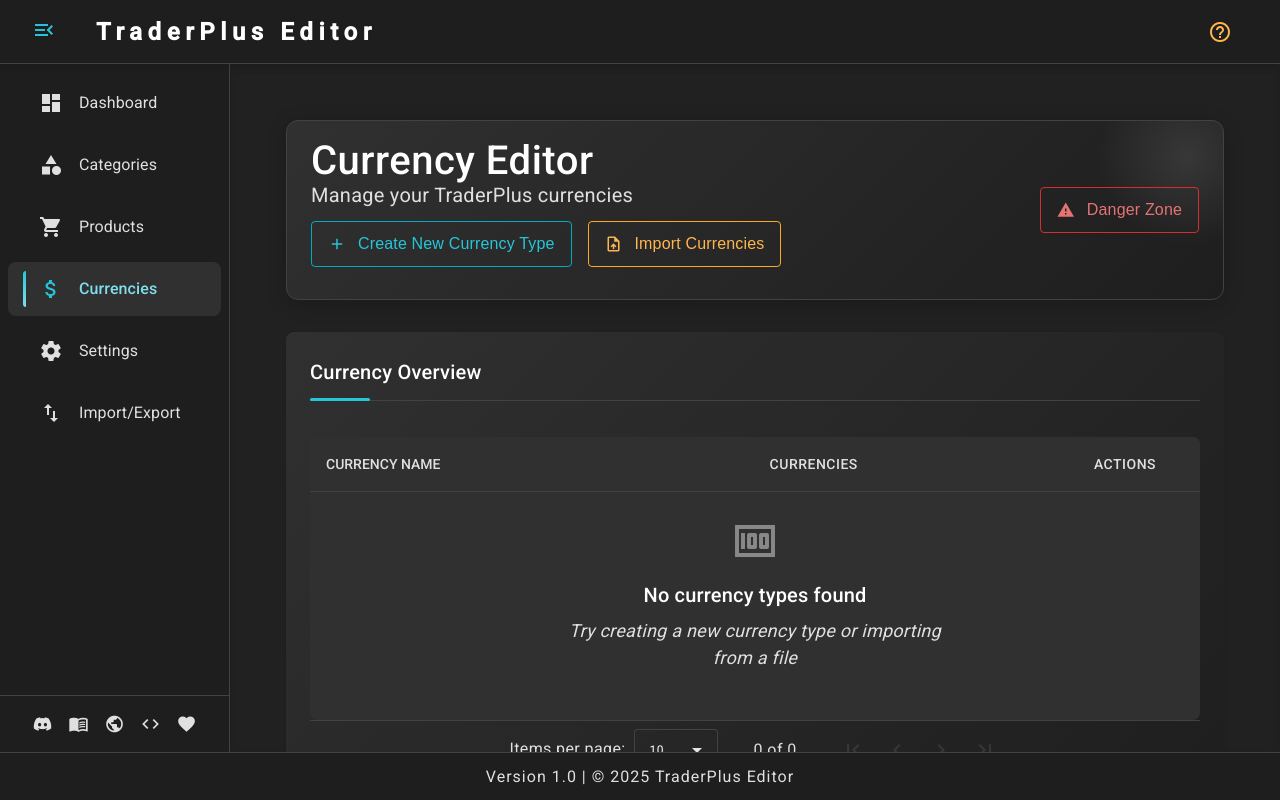
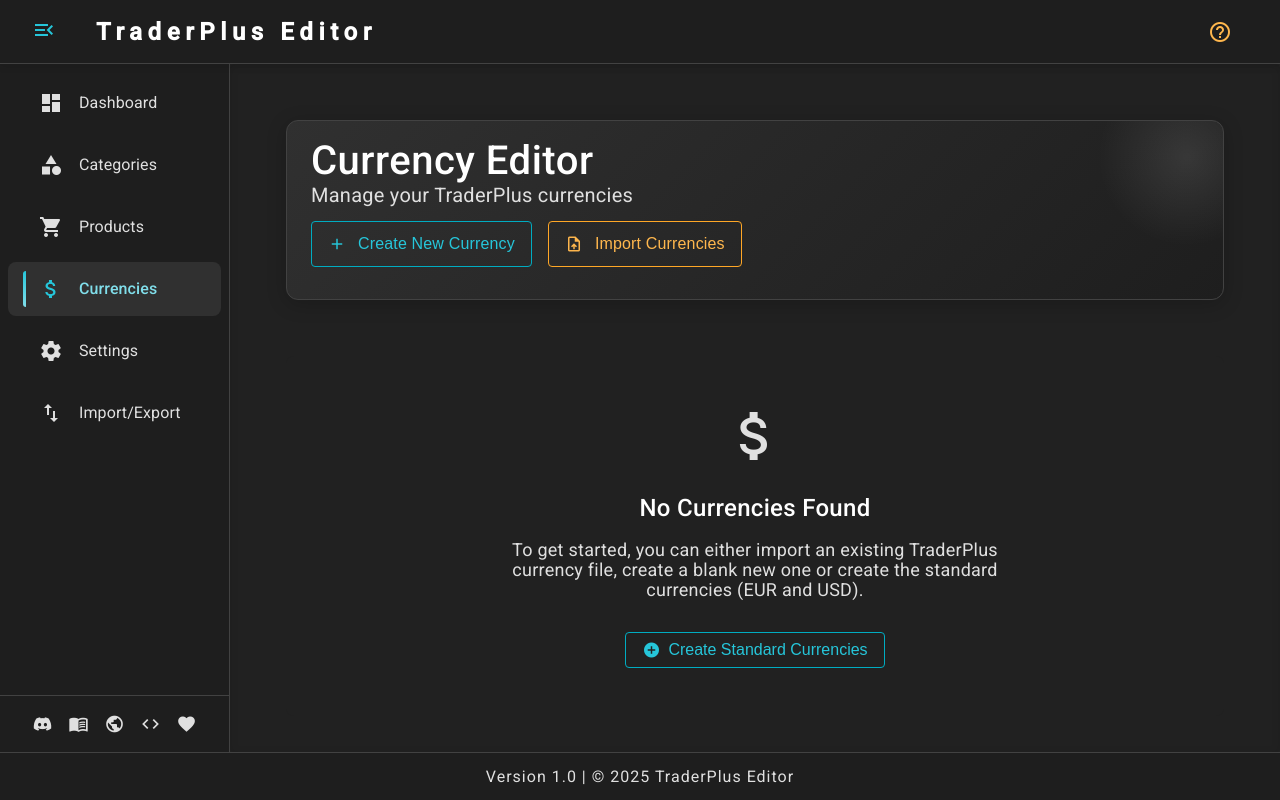
Before and after one commit to TheDmitri/traderpluseditor, an Angular app: page /currencies in a window 1280 px wide. Built offline with nearby package versions, Linux system fonts and the light colour scheme.

Commit message:
feat(currency-editor): add empty state UI for no currency types and update button states

```diff
--- a/src/app/features/currency-editor/components/currency-editor.component.html
+++ b/src/app/features/currency-editor/components/currency-editor.component.html
@@ -11,10 +11,12 @@
           <button
             class="custom-stroked-button color-primary with-icon"
             (click)="addCurrencyType()"
+            [disabled]="currentlyEditing !== null"
             matTooltip="Create a new currency type"
+            *ngIf="hasCurrencyTypes !== null"
           >
             <mat-icon>add</mat-icon>
-            Create New Currency Type
+            Create New Currency
           </button>
 
           <!-- Secondary action: Import from file -->
@@ -22,6 +24,7 @@
             class="custom-stroked-button color-secondary with-icon"
             routerLink="/file-management"
             matTooltip="Import currency settings from file"
+            [disabled]="currentlyEditing !== null"
           >
             <mat-icon>upload_file</mat-icon>
             Import Currencies
@@ -34,7 +37,9 @@
         <button
           class="custom-stroked-button color-warn with-icon"
           [matMenuTriggerFor]="dangerMenu"
+          *ngIf="hasCurrencyTypes"
           matTooltip="Dangerous operations"
+          [disabled]="currentlyEditing !== null"
         >
           <mat-icon>warning</mat-icon>
           Danger Zone
@@ -44,6 +49,7 @@
           <button
             mat-menu-item
             (click)="removeAllCurrencyTypes()"
+            [disabled]="currentlyEditing !== null"
             matTooltip="Remove all currency types permanently"
             matTooltipPosition="left"
           >
@@ -55,8 +61,26 @@
     </div>
   </div>
 
-  <!-- Main content card containing the currency data table -->
-  <div class="data-card">
+  <!-- No Currencies State - Informative message and call to action -->
+  <div class="empty-state-container" *ngIf="!hasCurrencyTypes && currentlyEditing === null">
+    <mat-icon class="empty-state-icon">attach_money</mat-icon>
+    <h2 class="empty-state-title">No Currencies Found</h2>
+    <p class="empty-state-message">
+      To get started, you can either import an existing TraderPlus currency file, create a blank new one or create the standard currencies (EUR and USD).
+    </p>
+    <div class="empty-state-actions">
+      <button
+        class="custom-stroked-button color-primary with-icon"
+        (click)="createStandardCurrencies()"
+      >
+        <mat-icon>add_circle</mat-icon>
+        Create Standard Currencies
+      </button>
+    </div>
+  </div>
+
+  <!-- Main content card containing the currency data table - Shown when currencies exist OR when editing -->
+  <div class="data-card" *ngIf="hasCurrencyTypes || currentlyEditing !== null">
     <h2 class="section-title">Currency Overview</h2>
     <mat-card-content>
       <!-- Search filter - Only shown when data exists -->
@@ -64,13 +88,13 @@
         <mat-form-field
           class="filter-field"
           appearance="outline"
-          *ngIf="hasCurrencyTypes"
         >
           <mat-label>Filter Currency Types</mat-label>
           <input
             matInput
             (keyup)="applyFilter($event)"
             placeholder="Search currency types..."
+            [disabled]="currentlyEditing !== null"
             #input
             matTooltip="Filter currency types by name"
             matTooltipPosition="below"
@@ -97,7 +121,7 @@
               <!-- Edit mode - Shows an input field with save/cancel buttons -->
               <div *ngIf="isEditing(currencyType) || isNewCurrencyType(currencyType)" class="edit-mode">
                 <mat-form-field appearance="outline" class="inline-editor">
-                  <input matInput [(ngModel)]="editableName" placeholder="Enter currency name">
+                  <input matInput [(ngModel)]="editableName" placeholder="Enter new currency_className">
                 </mat-form-field>
                 <div class="edit-actions">
                   <button mat-icon-button color="primary" (click)="saveCurrencyEdit(currencyType)"
@@ -137,6 +161,7 @@
                   (click)="openCurrencyModal(currencyType)"
                   aria-label="Manage currencies"
                   matTooltip="Manage currencies"
+                  [disabled]="currentlyEditing !== null"
                   *ngIf="!isEditing(currencyType) && !isNewCurrencyType(currencyType)"
                 >
                   <mat-icon>monetization_on</mat-icon>
@@ -149,6 +174,7 @@
                   (click)="editCurrencyName(currencyType)"
                   aria-label="Edit currency name"
                   matTooltip="Edit currency name"
+                  [disabled]="currentlyEditing !== null"
                   *ngIf="!isEditing(currencyType) && !isNewCurrencyType(currencyType)"
                 >
                   <mat-icon>edit</mat-icon>
@@ -161,6 +187,7 @@
                   (click)="removeCurrencyType(currencyType)"
                   aria-label="Delete currency type"
                   matTooltip="Delete this currency type"
+                  [disabled]="currentlyEditing !== null"
                   *ngIf="!isEditing(currencyType) && !isNewCurrencyType(currencyType)"
                 >
                   <mat-icon>delete_forever</mat-icon>
--- a/src/app/features/currency-editor/components/currency-editor.component.scss
+++ b/src/app/features/currency-editor/components/currency-editor.component.scss
@@ -87,6 +87,54 @@
       display: flex;
       justify-content: flex-end;
       margin-top: 16px;
+    }
+  }
+
+  /* Empty State Container Styling
+  ========================================================================== */
+  .empty-state-container {
+    display: flex;
+    flex-direction: column;
+    align-items: center;
+    justify-content: center;
+    text-align: center;
+    padding: 48px 24px;
+    margin: 24px 0;
+    border-radius: 8px;
+    background-color: var(--brush-card-background);
+    border: 1px dashed var(--brush-border);
+
+    .empty-state-icon {
+      font-size: 64px;
+      height: 64px;
+      width: 64px;
+      color: var(--brush-text-secondary);
+      margin-bottom: 24px;
+    }
+
+    .empty-state-title {
+      font-size: var(--font-size-xl);
+      font-weight: 500;
+      margin: 0 0 16px 0;
+      color: var(--brush-text-primary);
+    }
+
+    .empty-state-message {
+      font-size: var(--font-size-base);
+      margin: 0 0 32px 0;
+      max-width: 540px;
+      color: var(--brush-text-secondary);
+    }
+
+    .empty-state-actions {
+      display: flex;
+      gap: 16px;
+
+      @media (max-width: 768px) {
+        flex-direction: column;
+        width: 100%;
+        max-width: 320px;
+      }
     }
   }
 
--- a/src/app/features/currency-editor/components/currency-editor.component.ts
+++ b/src/app/features/currency-editor/components/currency-editor.component.ts
@@ -1,10 +1,10 @@
 import { Component, OnInit, OnDestroy, ViewChild, AfterViewInit } from '@angular/core';
 import { CommonModule } from '@angular/common';
-import { ReactiveFormsModule, FormsModule } from '@angular/forms'; // Add FormsModule import
+import { ReactiveFormsModule, FormsModule } from '@angular/forms';
 import { RouterModule } from '@angular/router';
 import { StorageService } from '../../../core/services/storage.service';
 import { NotificationService } from '../../../shared/services/notification.service';
-import { CurrencyType, Currency, CurrencySettings } from '../../../core/models';
+import { CurrencyType, CurrencySettings } from '../../../core/models';
 import { Subject } from 'rxjs';
 import { MatDialog } from '@angular/material/dialog';
 import { ConfirmDialogComponent } from '../../../shared/components/confirm-dialog/confirm-dialog.component';
@@ -39,7 +39,7 @@ import { MatTooltipModule } from '@angular/material/tooltip';
   imports: [
     CommonModule,
     ReactiveFormsModule,
-    FormsModule, // Add FormsModule to the imports
+    FormsModule,
     MatTableModule,
     MatPaginatorModule,
     MatSortModule,
@@ -253,6 +253,11 @@ export class CurrencyEditorComponent implements OnInit, OnDestroy, AfterViewInit
    * @param currencyType - The currency type whose currencies will be edited
    */
   openCurrencyModal(currencyType: CurrencyType): void {
+    // Don't allow opening modal if already editing
+    if (this.currentlyEditing !== null) {
+      return;
+    }
+
     const dialogRef = this.dialog.open(CurrencyModalComponent, {
       width: '700px',
       data: { currencyType: structuredClone(currencyType) },
@@ -273,6 +278,8 @@ export class CurrencyEditorComponent implements OnInit, OnDestroy, AfterViewInit
         // Save the updated currency settings
         this.storageService.saveCurrencySettings(this.currencySettings);
         this.loadCurrencySettings();
+        // Update hasCurrencyTypes flag
+        this.hasCurrencyTypes = this.currencySettings.currencyTypes.length > 0;
         this.notificationService.success('Currencies updated successfully');
       }
     });
@@ -284,9 +291,14 @@ export class CurrencyEditorComponent implements OnInit, OnDestroy, AfterViewInit
    * Sets default values that can be modified by the user.
    */
   addCurrencyType(): void {
+    // Don't add if already editing
+    if (this.currentlyEditing !== null) {
+      return;
+    }
+
     // Create a properly typed CurrencyType object with the required properties
     const newCurrencyType: CurrencyType = {
-      currencyName: 'New Currency Type',
+      currencyName: '',
       currencies: []
     };
 
@@ -298,6 +310,10 @@ export class CurrencyEditorComponent implements OnInit, OnDestroy, AfterViewInit
     this.currentlyEditing = newCurrencyType;
     this.editableName = newCurrencyType.currencyName;
     this.isNewMode = true;
+
+    // Always set hasCurrencyTypes to true when adding a new currency
+    // This ensures we see the table with the edit form rather than the empty state
+    this.hasCurrencyTypes = true;
   }
 
   /**
@@ -307,6 +323,11 @@ export class CurrencyEditorComponent implements OnInit, OnDestroy, AfterViewInit
    * @param currencyType - The currency type to be edited
    */
   editCurrencyType(currencyType: CurrencyType): void {
+    // Don't start editing if already editing something else
+    if (this.currentlyEditing !== null) {
+      return;
+    }
+
     this.currentlyEditing = currencyType;
     this.editableName = currencyType.currencyName;
     this.isNewMode = false;
@@ -328,6 +349,8 @@ export class CurrencyEditorComponent implements OnInit, OnDestroy, AfterViewInit
         if (this.currencySettings) {
           this.currencySettings.currencyTypes = this.dataSource.data;
           this.storageService.saveCurrencySettings(this.currencySettings);
+          // Update hasCurrencyTypes flag when adding new currency
+          this.hasCurrencyTypes = true;
         }
         this.notificationService.success('New currency type created successfully');
         this.isNewMode = false;
@@ -335,6 +358,8 @@ export class CurrencyEditorComponent implements OnInit, OnDestroy, AfterViewInit
         // For existing currency types, update them in settings
         if (this.currencySettings) {
           this.storageService.saveCurrencySettings(this.currencySettings);
+          // Ensure hasCurrencyTypes flag is updated
+          this.hasCurrencyTypes = this.currencySettings.currencyTypes.length > 0;
         }
         this.notificationService.success('Currency name updated successfully');
       }
@@ -349,14 +374,33 @@ export class CurrencyEditorComponent implements OnInit, OnDestroy, AfterViewInit
    * Abandons the current edit operation.
    * Removes newly created currency types if in new mode.
    * Restores previous state without saving changes.
+   * Cleans up localStorage if no currencies remain.
    */
   cancelEdit(): void {
     if (this.isNewMode) {
       // Remove the new currency from the data source
-      this.dataSource.data = this.dataSource.data.filter(
+      const filteredData = this.dataSource.data.filter(
         item => item !== this.currentlyEditing
       );
+
+      this.dataSource.data = filteredData;
+
+      // Check if this was the last currency type
+      if (filteredData.length === 0) {
+        // If no currency types remain, remove currency settings from localStorage
+        this.storageService.deleteCurrencySettings();
+        this.hasCurrencyTypes = false;
+        this.currencySettings = {
+          version: '2.0.0',
+          currencyTypes: []
+        };
+      } else if (this.currencySettings) {
+        // Otherwise, update the currency types
+        this.currencySettings.currencyTypes = filteredData;
+        this.storageService.saveCurrencySettings(this.currencySettings);
+      }
     }
+
     this.resetEditState();
   }
 
@@ -378,6 +422,11 @@ export class CurrencyEditorComponent implements OnInit, OnDestroy, AfterViewInit
    * @param currencyType - The currency type to be removed
    */
   removeCurrencyType(currencyType: CurrencyType): void {
+    // Don't allow deletion during edit mode
+    if (this.currentlyEditing !== null) {
+      return;
+    }
+
     const dialogRef = this.dialog.open(ConfirmDialogComponent, {
       data: {
         title: 'Delete Currency Type',
@@ -398,6 +447,8 @@ export class CurrencyEditorComponent implements OnInit, OnDestroy, AfterViewInit
         // Save the updated currency settings
         this.storageService.saveCurrencySettings(this.currencySettings);
         this.loadCurrencySettings();
+        // Update hasCurrencyTypes flag after deletion
+        this.hasCurrencyTypes = this.currencySettings.currencyTypes.length > 0;
         this.notificationService.success('Currency type deleted successfully');
       }
     });
@@ -409,6 +460,11 @@ export class CurrencyEditorComponent implements OnInit, OnDestroy, AfterViewInit
    * Resets the data store to initial state when confirmed.
    */
   removeAllCurrencyTypes(): void {
+    // Don't allow mass deletion during edit mode
+    if (this.currentlyEditing !== null) {
+      return;
+    }
+
     const dialogRef = this.dialog.open(ConfirmDialogComponent, {
       data: {
         title: 'Delete All Currency Types',
@@ -465,9 +521,56 @@ export class CurrencyEditorComponent implements OnInit, OnDestroy, AfterViewInit
    * @param currencyType - The currency type whose name will be edited
    */
   editCurrencyName(currencyType: CurrencyType): void {
+    // Don't start editing if already editing something else
+    if (this.currentlyEditing !== null) {
+      return;
+    }
+
     this.currentlyEditing = currencyType;
     this.editableName = currencyType.currencyName;
     this.isNewMode = false;
+  }
+
+  /**
+   * Creates standard currency types and currencies based on TraderPlusCurrencySettings.json
+   * This provides a set of commonly used currencies (EUR and USD) with different denominations
+   */
+  createStandardCurrencies(): void {
+    // Create standard currency settings with EUR and USD
+    const standardCurrencySettings: CurrencySettings = {
+      version: '2.0.0',
+      currencyTypes: [
+        {
+          currencyName: 'EUR',
+          currencies: [
+            { className: 'TraderPlus_Money_Euro100', value: 100 },
+            { className: 'TraderPlus_Money_Euro50', value: 50 },
+            { className: 'TraderPlus_Money_Euro10', value: 10 },
+            { className: 'TraderPlus_Money_Euro5', value: 5 },
+            { className: 'TraderPlus_Money_Euro1', value: 1 }
+          ]
+        },
+        {
+          currencyName: 'USD',
+          currencies: [
+            { className: 'TraderPlus_Money_Dollar100', value: 100 },
+            { className: 'TraderPlus_Money_Dollar50', value: 50 },
+            { className: 'TraderPlus_Money_Dollar10', value: 10 },
+            { className: 'TraderPlus_Money_Dollar5', value: 5 },
+            { className: 'TraderPlus_Money_Dollar1', value: 1 }
+          ]
+        }
+      ]
+    };
+
+    // Save the standard currency settings
+    this.storageService.saveCurrencySettings(standardCurrencySettings);
+
+    // Reload the settings to update the UI
+    this.loadCurrencySettings();
+
+    // Show success message
+    this.notificationService.success('Standard currencies created successfully');
   }
 
   /**
```
